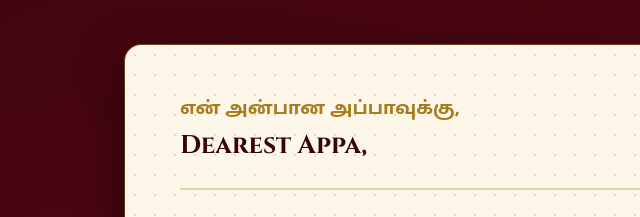
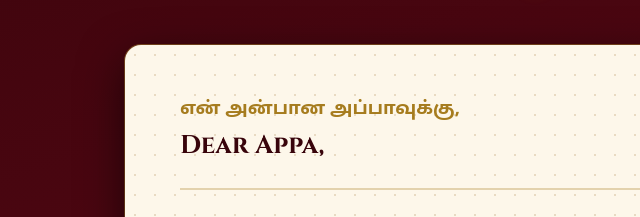
Before and after one commit to sivesh230707/appa-50th-birthday, a plain HTML site: page index.html in a window 1280 px wide. Shown: the part 7402-7619 px from the top of the page, 105-745 px from the left. Drawn offline with Linux system fonts and the light colour scheme; a web font is replaced by a local one.

Commit message:
Update letter salutation from Dearest Appa to Dear Appa

```diff
--- a/index.html
+++ b/index.html
@@ -241,7 +241,7 @@
           <div class="parchment-header">
             <div>
               <div class="parchment-tamil-salutation">என் அன்பான அப்பாவுக்கு,</div>
-              <div class="parchment-salutation">Dearest Appa,</div>
+              <div class="parchment-salutation">Dear Appa,</div>
             </div>
             <div class="parchment-seal" title="Gold 50 Seal">
               50
--- a/script.js
+++ b/script.js
@@ -199,7 +199,7 @@ const CONFIG = {
 
   // --- Section 5: A Letter From Me (Typewriter Animated Letter) ---
   letter: {
-    salutationEnglish: "Dearest Appa,",
+    salutationEnglish: "Dear Appa,",
     salutationTamil: "என் அன்பான அப்பாவுக்கு,",
     body: `Happy 50th Birthday, Appa! (பிறந்த நாள் வாழ்த்துக்கள் அப்பா!)
 
```
